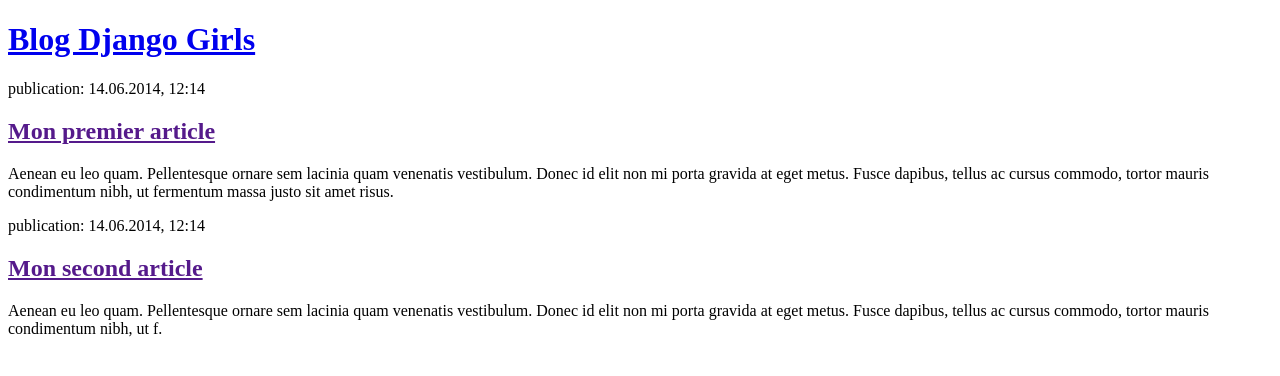
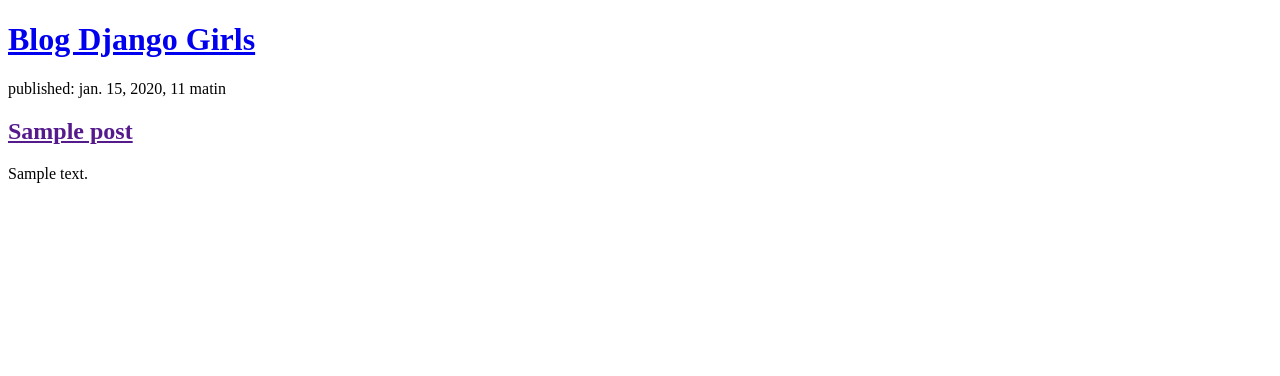
Before and after one commit to SalimaTarir/mon-nouveau-blog, a Django app: page / in a window 1280 px wide. Shown: the top 376 px of the page. Run offline with Django 3.2, Linux system fonts and the light colour scheme; tables that the repository leaves empty hold one stand-in row (values such as "Sample post").

Commit message:
Modification des templates to afficher les posts contenus dans la base de données.

```diff
--- a/blog/templates/blog/post_list.html
+++ b/blog/templates/blog/post_list.html
@@ -8,16 +8,12 @@
             <h1><a href="/">Blog Django Girls</a></h1>
         </header>
 
+        {% for post in posts %}
         <article>
-            <time>publication: 14.06.2014, 12:14</time>
-            <h2><a href="">Mon premier article</a></h2>
-            <p>Aenean eu leo quam. Pellentesque ornare sem lacinia quam venenatis vestibulum. Donec id elit non mi porta gravida at eget metus. Fusce dapibus, tellus ac cursus commodo, tortor mauris condimentum nibh, ut fermentum massa justo sit amet risus.</p>
+            <time>published: {{ post.published_date }}</time>
+            <h2><a href="">{{ post.title }}</a></h2>
+            <p>{{ post.text|linebreaksbr }}</p>
         </article>
-
-        <article>
-            <time>publication: 14.06.2014, 12:14</time>
-            <h2><a href="">Mon second article</a></h2>
-            <p>Aenean eu leo quam. Pellentesque ornare sem lacinia quam venenatis vestibulum. Donec id elit non mi porta gravida at eget metus. Fusce dapibus, tellus ac cursus commodo, tortor mauris condimentum nibh, ut f.</p>
-        </article>
+    {% endfor %}
     </body>
 </html>
--- a/blog/views.py
+++ b/blog/views.py
@@ -1,5 +1,8 @@
-from django.shortcuts import render
-def post_list(request):
-    return render(request, 'blog/post_list.html', {})
 
 # Create your views here.
+from django.shortcuts import render
+from django.utils import timezone
+from .models import Post
+def post_list(request):
+    posts = Post.objects.order_by('published_date')
+    return render(request, 'blog/post_list.html', {'posts': posts})
```
